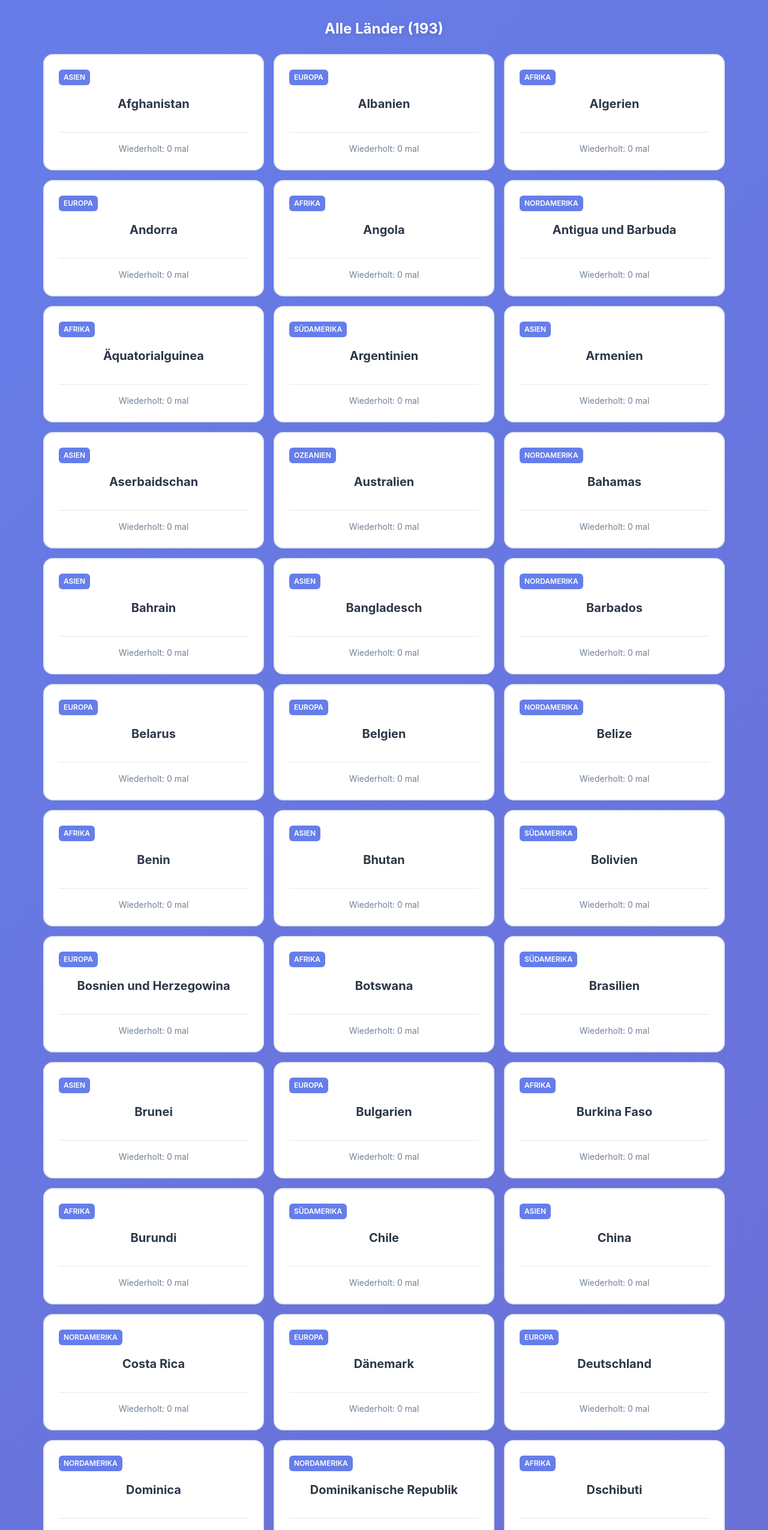
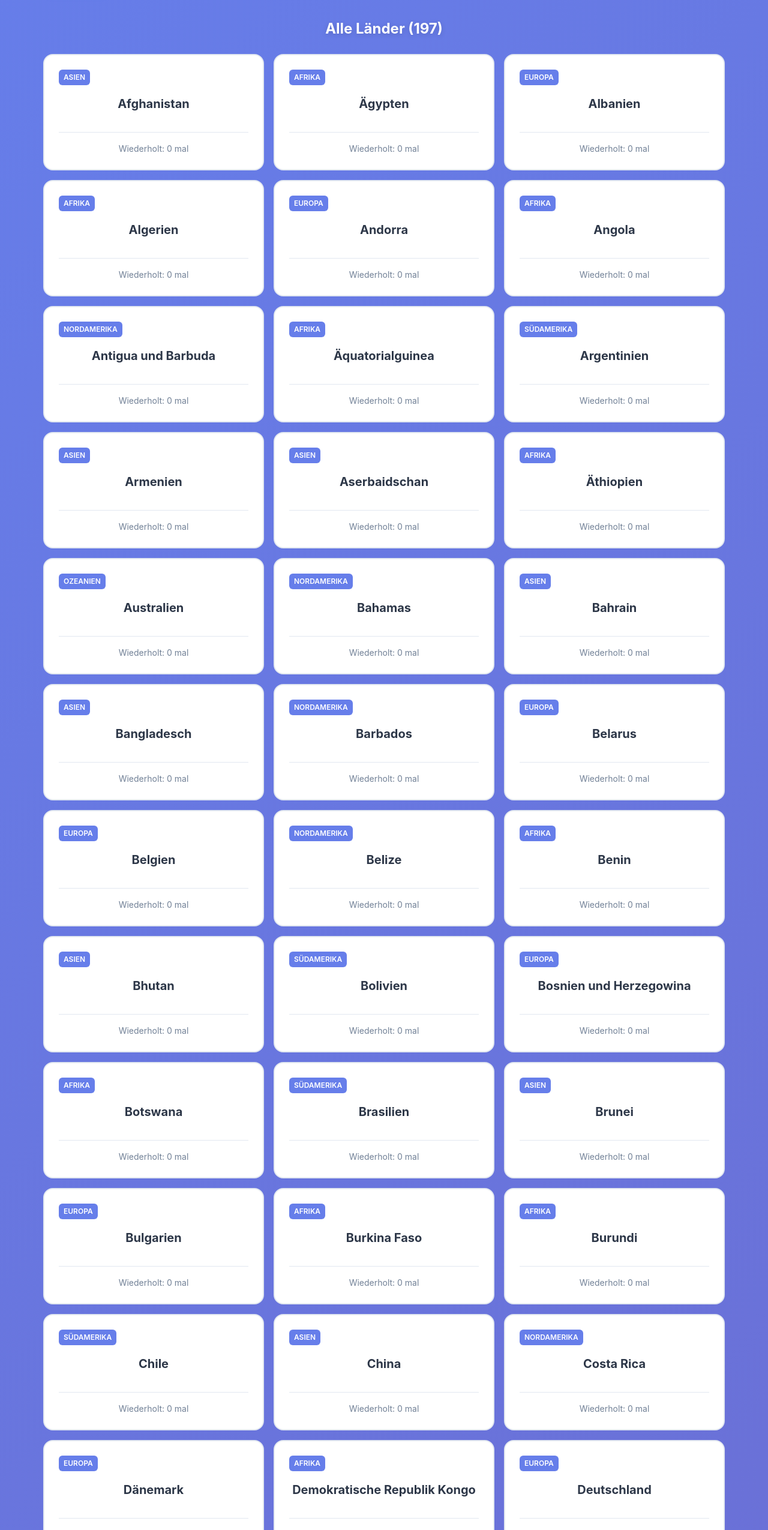
Before and after one commit to anne-tanne/stadt-land-fluss, a React (Vite) app: page / in a window 1280 px wide. Shown: the part 212-2762 px from the top of the page at 60% size. Built offline with nearby package versions, Linux system fonts and the light colour scheme.

Commit message:
data: add new countries and update translations
- Add Kosovo, Ägypten, Äthiopien to countries list
- Replace Kongo with Demokratische Republik Kongo and Republik Kongo
- Update 'Zurück zum Durchsuchen' to 'Zurück zur Übersicht'
- Change 'Übersicht' to 'Alle Länder' in view mode for clarity

```diff
--- a/src/data/countries-de.json
+++ b/src/data/countries-de.json
@@ -64,6 +64,18 @@
     "continent": "Afrika",
     "letter": "Ä",
     "alternatives": ["equatorial guinea"]
+  },
+  {
+    "name": "Ägypten",
+    "continent": "Afrika",
+    "letter": "Ä",
+    "alternatives": []
+  },
+  {
+    "name": "Äthiopien",
+    "continent": "Afrika",
+    "letter": "Ä",
+    "alternatives": ["ethiopia"]
   },
   {
     "name": "Bahamas",
@@ -480,10 +492,16 @@
     "alternatives": ["comoros"]
   },
   {
-    "name": "Kongo",
+    "name": "Demokratische Republik Kongo",
     "continent": "Afrika",
-    "letter": "K",
-    "alternatives": ["congo"]
+    "letter": "D",
+    "alternatives": ["dr kongo", "democratic republic of congo", "drc"]
+  },
+  {
+    "name": "Republik Kongo",
+    "continent": "Afrika",
+    "letter": "R",
+    "alternatives": ["kongo", "congo", "republic of congo"]
   },
   {
     "name": "Kroatien",
@@ -500,6 +518,12 @@
   {
     "name": "Kuwait",
     "continent": "Asien",
+    "letter": "K",
+    "alternatives": []
+  },
+  {
+    "name": "Kosovo",
+    "continent": "Europa",
     "letter": "K",
     "alternatives": []
   },
--- a/src/translations.ts
+++ b/src/translations.ts
@@ -88,7 +88,7 @@ export const translations: Record<Language, Translations> = {
 
     // View modes
     alphabeticalView: 'Alphabetische Ansicht',
-    overallView: 'Übersicht',
+    overallView: 'Alle Länder',
 
     // Continent names
     all: 'Alle',
@@ -124,7 +124,7 @@ export const translations: Record<Language, Translations> = {
     quizComplete: 'Quiz abgeschlossen!',
     congratulations: 'Herzlichen Glückwunsch!',
     quizCompleteDescription: 'Du hast alle Länder für diesen Buchstaben gefunden!',
-    backToBrowse: 'Zurück zum Durchsuchen',
+    backToBrowse: 'Zurück zur Übersicht',
 
     // Quiz interface
     currentLetter: 'Aktueller Buchstabe',
```
